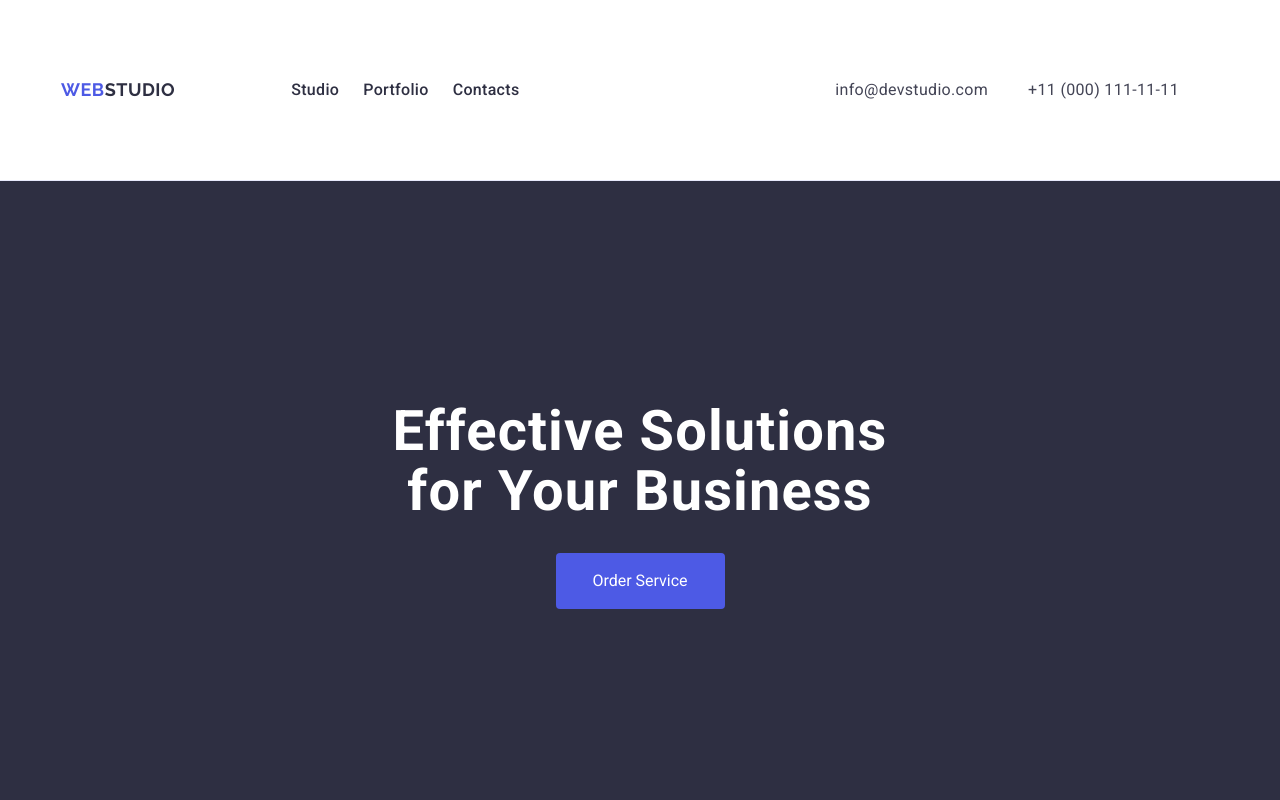
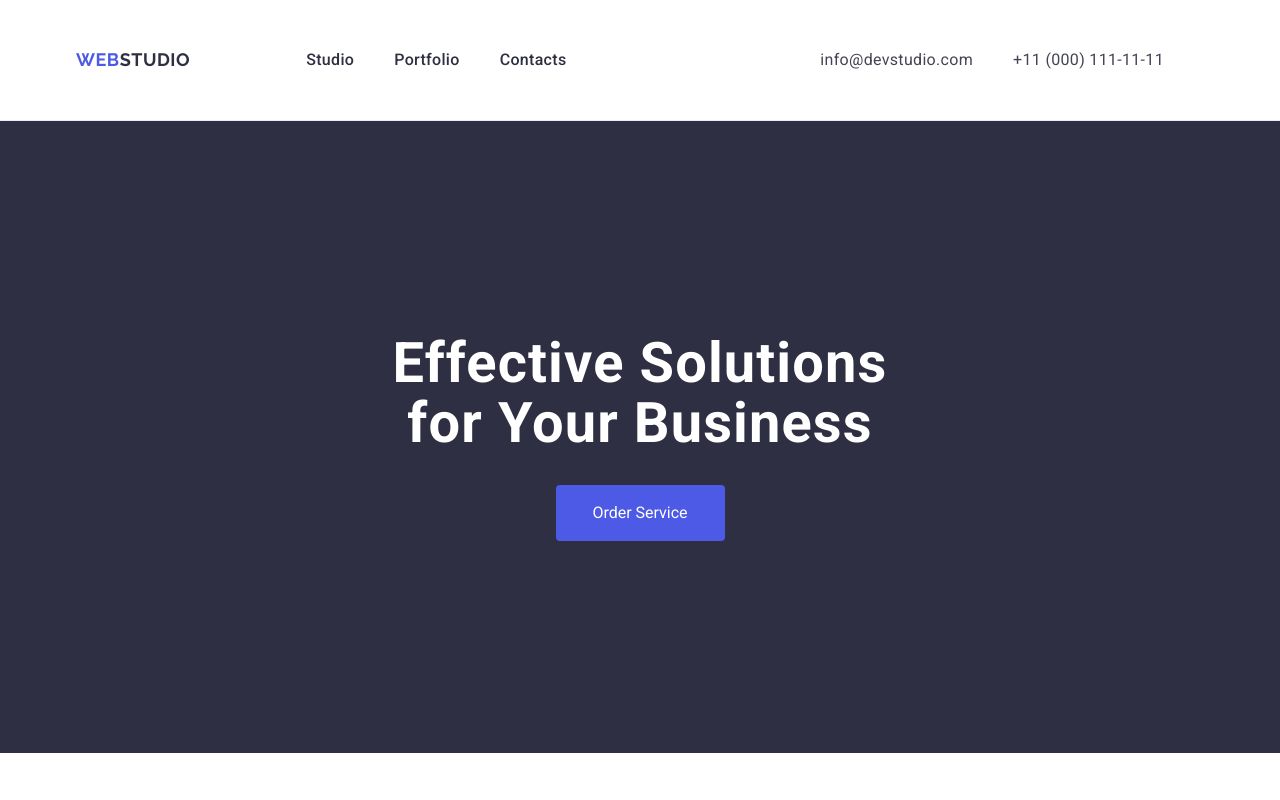
Before and after one commit to Youbanned1/goit-markup-hw-03, a plain HTML site: page index.html in a window 1280 px wide. Shown: the top 800 px of the page. Drawn offline with nearby package versions, Linux system fonts and the light colour scheme.

Commit message:
Changes to be committed: 	modified:   css/styles.css 	modified:   index.html

```diff
--- a/css/styles.css
+++ b/css/styles.css
@@ -51,8 +51,7 @@ h1,h2,h3,h4,h5,h6,p {
     max-width: 1158px;
     margin-left:auto;
     margin-right: auto;
-    padding: 0 15px;
-    padding: 32px 0
+    padding: 24px 0;
 }
 
 .visually-hidden {
@@ -70,6 +69,7 @@ h1,h2,h3,h4,h5,h6,p {
   }
 .header{
     border-bottom: 1px solid #e7e9fc;
+    padding: 0 15px;
 }
 .section {
     padding: 120px 0;
@@ -79,8 +79,7 @@ h1,h2,h3,h4,h5,h6,p {
 .header .container {
     display: flex;
     align-items: center;
-    padding: 0 15px;
-    padding: 24px 0;
+    padding: 24px 15px;
 }
 .header-nav {
     display: flex;
@@ -102,13 +101,12 @@ h1,h2,h3,h4,h5,h6,p {
 }
 .header-list {
     display: flex;
-    gap: 24px;
+    gap: 40px;
+    padding: 24px 0;
 }
 .header-item {
     gap: 40px;
     margin-right: 0;
-    padding-top: 24px;
-    padding-bottom: 24px;
 }
 .header-item-link {
 display: block;
@@ -118,9 +116,7 @@ line-height: 150%;
 letter-spacing: 0.02em;
 color: #2e2f42;
 display: block;
-padding: 24px 0;
-padding-top: 30px;
-padding-bottom: 30px;
+
 }
 
 /* .hero {
```
Also changed, not shown: index.html (+2 -1 lines).
